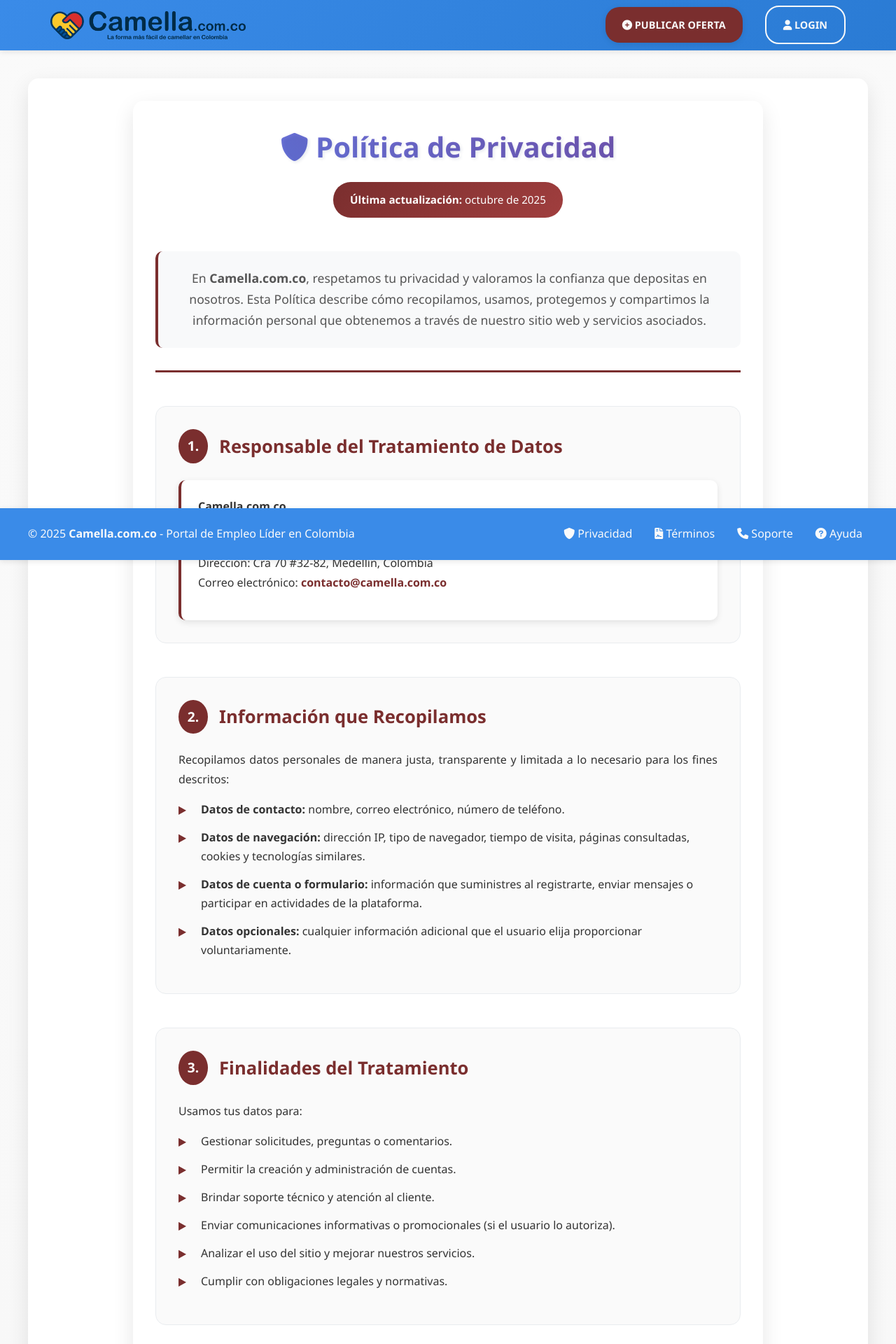
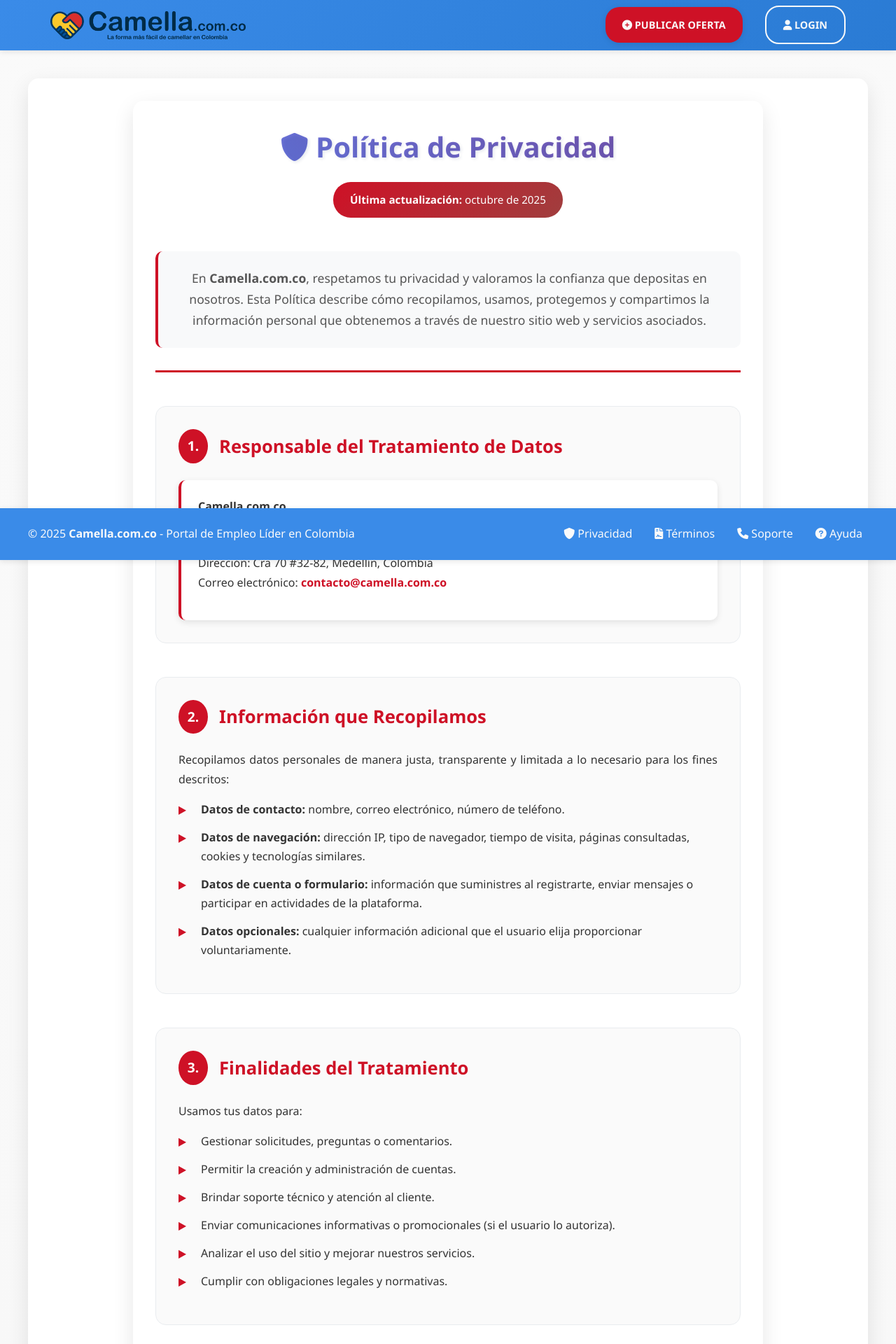
Before and after one commit to jmqp7373/camella, a PHP site: page /index.php?view=privacidad in a window 1280 px wide. Shown: the top 1920 px of the page at 70% size. Run offline with PHP 8.4, Linux system fonts and the light colour scheme.

Commit message:
Unificar color rojo en todo el proyecto: #7a2e2e  #CE1126
 UNIFICACIÓN COMPLETA DE COLOR ROJO:

 REEMPLAZOS REALIZADOS:
- 14 apariciones en views/privacidad.php convertidas
- Todos los #7a2e2e cambiados por #CE1126
- Color rojo consistente en todo el proyecto

 ELEMENTOS ACTUALIZADOS:
- Bordes de secciones de privacidad
- Títulos y encabezados
- Gradientes y fondos
- Contornos y elementos destacados
- Enlaces y elementos interactivos

 BENEFICIOS:
- Consistencia visual total en el sitio
- Un solo color rojo (#CE1126) en toda la plataforma
- Mejor coherencia de marca
- Mantenimiento simplificado

 RESULTADO: 100% del proyecto usa el color rojo preferido #CE1126

```diff
--- a/assets/css/colors.css
+++ b/assets/css/colors.css
@@ -12,7 +12,7 @@
   /* Colores principales (4) */
   --color-azul: #3a8be8;       /* Azul principal - textos y navegación */
   --color-amarillo: #FFD200;   /* Amarillo - acentos y hover */
-  --color-rojo: #7a2e2e;       /* Rojo - botones de acción */
+  --color-rojo: #CE1126;       /* Rojo - botones de acción */
   --color-blanco: #FAFAFA;     /* Blanco - fondos principales */
 
   /* Grises minimalistas (2) */
--- a/views/privacidad.php
+++ b/views/privacidad.php
@@ -133,18 +133,18 @@ $pageTitle = "Política de Privacidad";
     text-align: center;
     margin-bottom: 3rem;
     padding-bottom: 2rem;
-    border-bottom: 3px solid #7a2e2e;
+    border-bottom: 3px solid #CE1126;
 }
 
 .privacidad-header .page-title {
-    color: #7a2e2e;
+    color: #CE1126;
     font-size: 2.5rem;
     margin-bottom: 1rem;
     font-weight: 700;
 }
 
 .last-updated {
-    background: linear-gradient(135deg, #7a2e2e 0%, #a03e3e 100%);
+    background: linear-gradient(135deg, #CE1126 0%, #a03e3e 100%);
     color: white;
     padding: 0.8rem 1.5rem;
     border-radius: 25px;
@@ -157,7 +157,7 @@ $pageTitle = "Política de Privacidad";
     background: #f8f9fa;
     padding: 1.5rem;
     border-radius: 10px;
-    border-left: 4px solid #7a2e2e;
+    border-left: 4px solid #CE1126;
     font-size: 1.1rem;
     color: #555;
     margin-top: 1.5rem;
@@ -178,11 +178,11 @@ $pageTitle = "Política de Privacidad";
 
 .privacy-section:hover {
     box-shadow: 0 8px 25px rgba(122, 46, 46, 0.1);
-    border-color: #7a2e2e;
+    border-color: #CE1126;
 }
 
 .privacy-section h2 {
-    color: #7a2e2e;
+    color: #CE1126;
     font-size: 1.6rem;
     margin-bottom: 1.5rem;
     font-weight: 600;
@@ -192,7 +192,7 @@ $pageTitle = "Política de Privacidad";
 }
 
 .section-number {
-    background: #7a2e2e;
+    background: #CE1126;
     color: white;
     padding: 0.5rem 0.8rem;
     border-radius: 50%;
@@ -225,7 +225,7 @@ $pageTitle = "Política de Privacidad";
     content: "▶";
     position: absolute;
     left: 0;
-    color: #7a2e2e;
+    color: #CE1126;
     font-weight: bold;
 }
 
@@ -233,7 +233,7 @@ $pageTitle = "Política de Privacidad";
     background: white;
     padding: 1.5rem;
     border-radius: 10px;
-    border-left: 4px solid #7a2e2e;
+    border-left: 4px solid #CE1126;
     box-shadow: 0 3px 10px rgba(0,0,0,0.1);
 }
 
@@ -249,7 +249,7 @@ $pageTitle = "Política de Privacidad";
     margin-top: 3rem;
     text-align: center;
     padding: 2rem;
-    background: linear-gradient(135deg, #7a2e2e 0%, #a03e3e 100%);
+    background: linear-gradient(135deg, #CE1126 0%, #a03e3e 100%);
     color: white;
     border-radius: 15px;
 }
@@ -267,7 +267,7 @@ $pageTitle = "Política de Privacidad";
 /* Enlaces */
 .privacy-section a,
 .company-signature a {
-    color: #7a2e2e;
+    color: #CE1126;
     text-decoration: none;
     font-weight: 600;
     transition: all 0.3s ease;
@@ -337,18 +337,18 @@ html {
 
 /* Mejoras de accesibilidad */
 .privacy-section:focus-within {
-    outline: 2px solid #7a2e2e;
+    outline: 2px solid #CE1126;
     outline-offset: 2px;
 }
 
 /* Efecto de selección de texto */
 ::selection {
-    background-color: #7a2e2e;
+    background-color: #CE1126;
     color: white;
 }
 
 ::-moz-selection {
-    background-color: #7a2e2e;
+    background-color: #CE1126;
     color: white;
 }
 </style>
```
